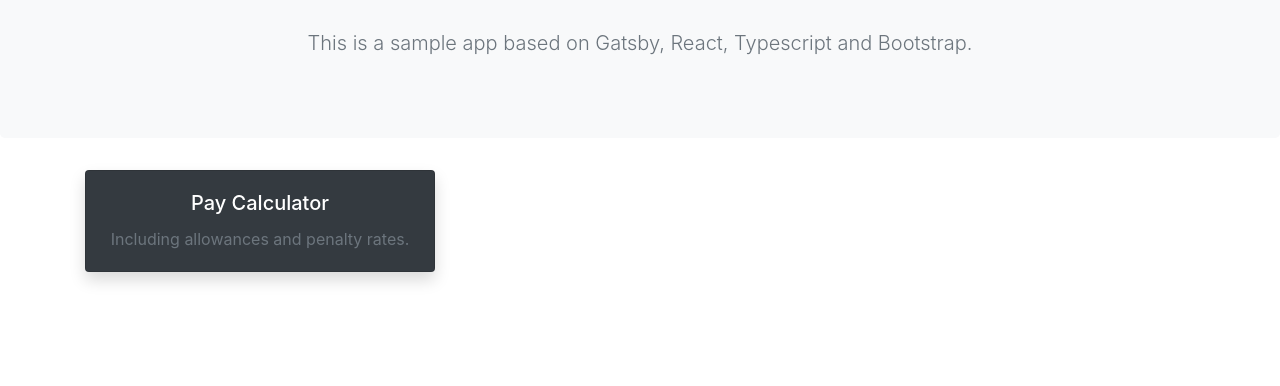
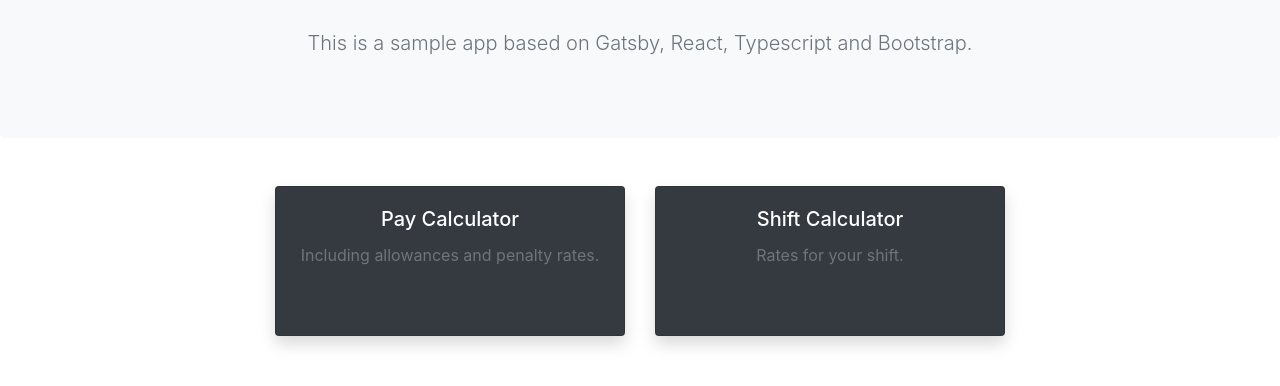
Before and after one commit to kalyan-anna/gatsby-bootstrap-labour, a Gatsby site: page / in a window 1280 px wide. Shown: the part 202-588 px from the top of the page. Built offline with nearby package versions, Linux system fonts and the light colour scheme; Gatsby itself is replaced by a stand-in of ours.

Commit message:
thumbnail component

```diff
--- /dev/null
+++ b/src/components/CalcThumbnail/CalcThumbnail.tsx
@@ -0,0 +1,23 @@
+import React, { useCallback, useState, useEffect } from 'react';
+import { Card } from 'react-bootstrap';
+
+type CalcThumbnailProps = {
+  title: string;
+  text: string;
+};
+
+const CalcThumbnail: React.FC<CalcThumbnailProps> = ({ title, text }) => {
+  return (
+    <Card
+      style={{ cursor: 'pointer', height: '150px' }}
+      className="text-center shadow rounded bg-dark text-white"
+    >
+      <Card.Body>
+        <Card.Title>{title}</Card.Title>
+        <Card.Text className="text-muted">{text}</Card.Text>
+      </Card.Body>
+    </Card>
+  );
+};
+
+export default CalcThumbnail;
--- a/src/pages/index.tsx
+++ b/src/pages/index.tsx
@@ -1,7 +1,8 @@
 import React from 'react';
 import AppLayout from '../layouts/AppLayout';
 import SEO from '../components/SEO/SEO';
-import { Container, Row, Col, Card } from 'react-bootstrap';
+import CalcThumbnail from '../components/CalcThumbnail/CalcThumbnail';
+import { Container, Row, Col } from 'react-bootstrap';
 
 const IndexPage = () => (
   <AppLayout>
@@ -14,20 +15,19 @@ const IndexPage = () => (
         </p>
       </div>
     </section>
-    <Container>
-      <Row>
-        <Col md={6} lg={4}>
-          <Card
-            style={{ cursor: 'pointer' }}
-            className="text-center shadow rounded bg-dark text-white"
-          >
-            <Card.Body>
-              <Card.Title>Pay Calculator</Card.Title>
-              <Card.Text className="text-muted">
-                Including allowances and penalty rates.
-              </Card.Text>
-            </Card.Body>
-          </Card>
+    <Container className="mt-5">
+      <Row className="justify-content-md-center">
+        <Col sm md={6} lg={4}>
+          <CalcThumbnail
+            title="Pay Calculator"
+            text="Including allowances and penalty rates."
+          />
+        </Col>
+        <Col sm md={6} lg={4} className="mt-3 mt-sm-0">
+          <CalcThumbnail
+            title="Shift Calculator"
+            text="Rates for your shift."
+          />
         </Col>
       </Row>
     </Container>
```
